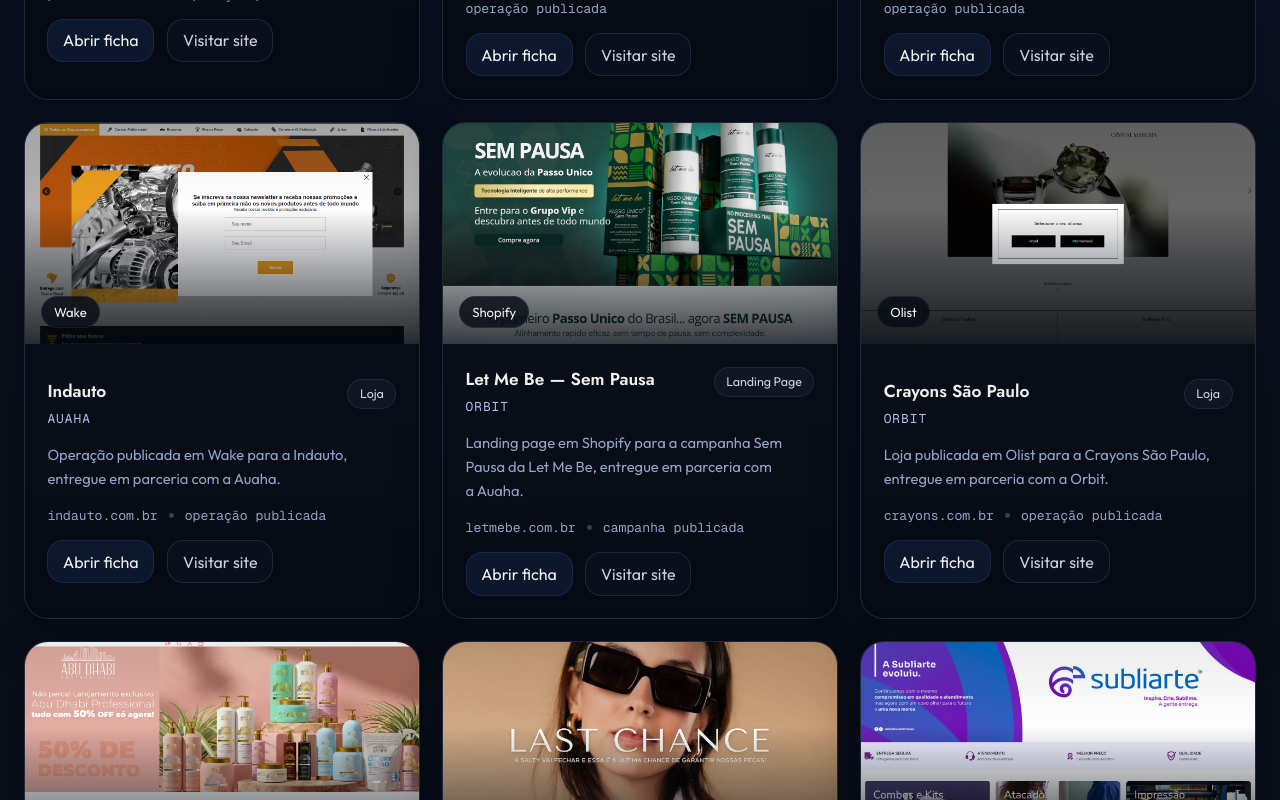
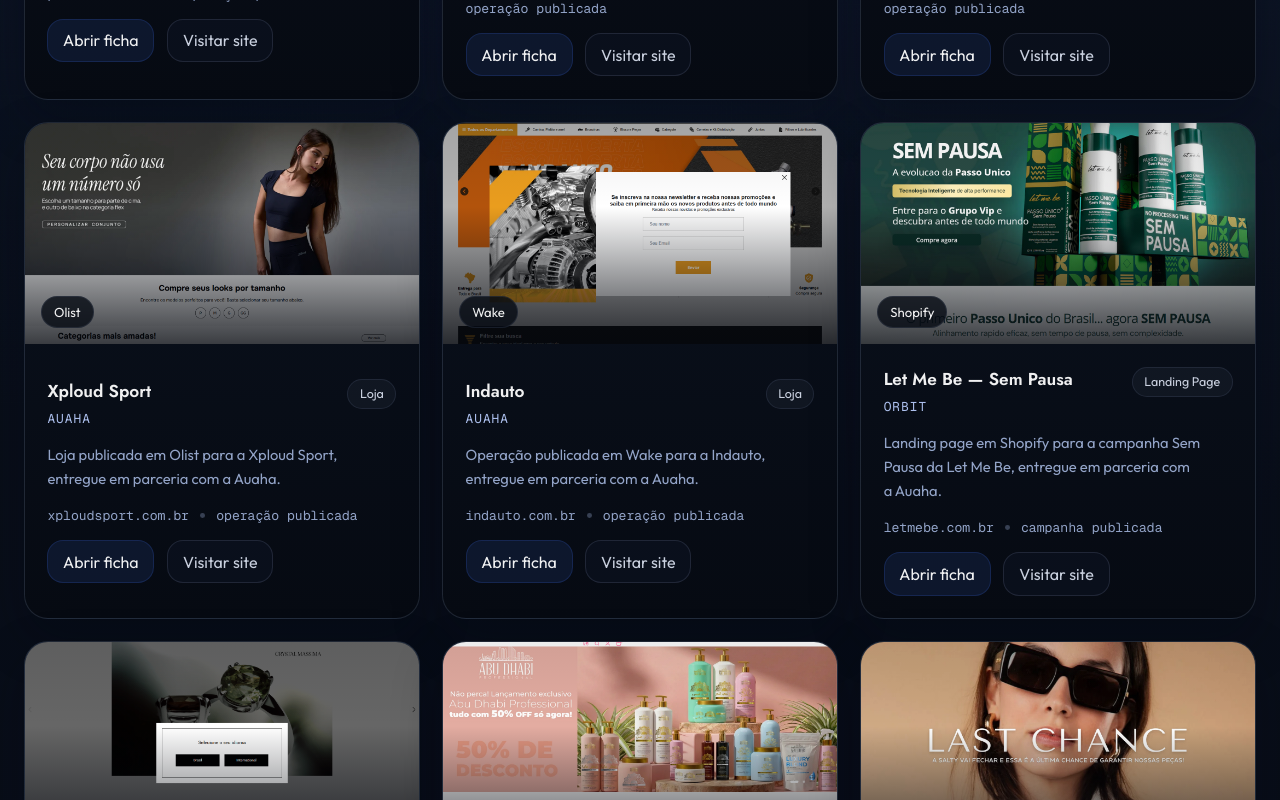
Before and after one commit to joaopedro28/portfolio-pessoal, a Next.js app: page /portfolio in a window 1280 px wide. Shown: the part 960-1760 px from the top of the page. Built offline with nearby package versions, Linux system fonts and the light colour scheme; no server answers.

Commit message:
Adiciona projetos Xploud Sport e Doctors First

```diff
--- a/src/data/portfolio.ts
+++ b/src/data/portfolio.ts
@@ -269,6 +269,19 @@ export const projects: Project[] = [
       "Loja publicada em Olist para o atelier Karla Vivian, entregue em parceria com a Auaha.",
   },
   {
+    slug: "xploud-sport",
+    name: "Xploud Sport",
+    website: "https://www.xploudsport.com.br",
+    platform: "Olist",
+    agencySlug: "auaha",
+    image: "/projects/sites/xploud-sport.png",
+    imageAlt: "Preview do site Xploud Sport",
+    kind: "store",
+    featuredOnHome: false,
+    summary:
+      "Loja publicada em Olist para a Xploud Sport, entregue em parceria com a Auaha.",
+  },
+  {
     slug: "indauto",
     name: "Indauto",
     website: "https://indauto.com.br",
@@ -464,6 +477,19 @@ export const projects: Project[] = [
       "Loja publicada em Olist para a Los Borbas, entregue em parceria com a Mahara.",
   },
   {
+    slug: "doctors-first",
+    name: "Doctor's First",
+    website: "https://www.doctorsfirst.com.br",
+    platform: "NuvemShop",
+    agencySlug: "TEC4U",
+    image: "/projects/sites/doctors-first.png",
+    imageAlt: "Preview do site Doctor's First",
+    kind: "store",
+    featuredOnHome: false,
+    summary:
+      "Loja publicada em NuvemShop para a Doctor's First, entregue em parceria com a TEC4U.",
+  },
+  {
     slug: "cafe-com-deus-pai",
     name: "Café com Deus Pai",
     website: "https://www.cafecomdeuspai.com",
```
Also changed, not shown: public/projects/sites/doctors-first.png (added), public/projects/sites/xploud-sport.png (added).
